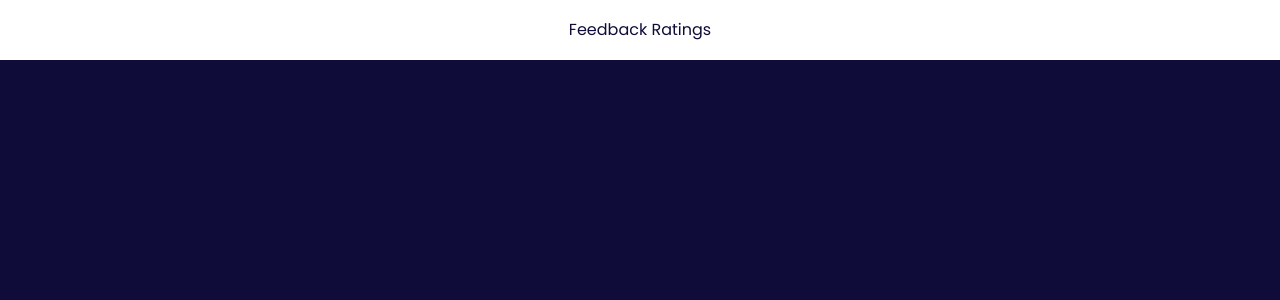
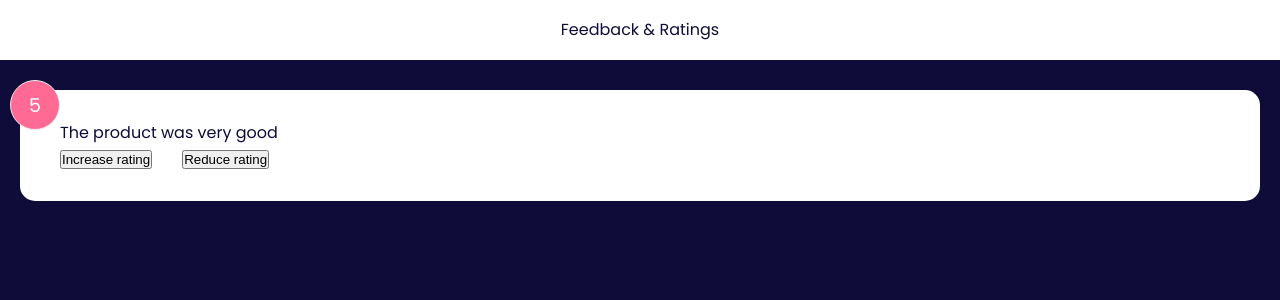
Before and after one commit to Yeboah-Godfred/review, a React (Create React App) app: page / in a window 1280 px wide. Shown: the top 300 px of the page. Built offline with nearby package versions, Linux system fonts and the light colour scheme.

Commit message:
FeedbackItem component with dummy data

```diff
--- a/src/App.js
+++ b/src/App.js
@@ -1,10 +1,15 @@
 import Header from "./components/Header";
+import FeedbackItem from "./components/FeedbackItem";
 
 function App() {
   return (
-    <div className="container">
-      <Header heading="Feedback Ratings"/>
-    </div>
+    <>
+      <Header heading="Feedback & Ratings"/>
+      <div className="container-app">
+        <FeedbackItem />
+      </div>
+    </>
+
   );
 }
 
--- /dev/null
+++ b/src/components/FeedbackItem.jsx
@@ -0,0 +1,31 @@
+import React from 'react'
+import { useState } from 'react'
+
+function FeedbackItem() {
+
+  const [rating, setRating] = useState(5);
+  const [text, setText] = useState("The product was very good");
+
+  const handleAddRating = () => {
+    setRating((rate) => {
+        return rate + 1
+    })
+  }
+
+  const handleSubRating = () => {
+    setRating((rate) => {
+        return rate - 1
+    })
+  }
+
+  return (
+    <div className='card'>
+      <div className="num-display">{rating}</div>
+      <div className="text-display">{text}</div>
+      <button style={{marginRight:"30px"}} onClick={handleAddRating}>Increase rating</button>
+      <button onClick={handleSubRating}>Reduce rating</button>
+    </div>
+  )
+}
+
+export default FeedbackItem
--- a/src/index.css
+++ b/src/index.css
@@ -23,6 +23,12 @@ ul {
   padding: 0;
 }
 
+.container-app{
+  max-width: 100%;
+  margin: auto;
+  padding: 0 20px;
+}
+
 header {
   height: 60px;
   width: 100%;
@@ -34,9 +40,9 @@ header {
 
 .card {
   background-color: #fff;
-  color: #333;
+  color: #0f0c39;
   border-radius: 15px;
-  padding: 40px 50px;
+  padding: 30px 40px;
   margin: 20px 0;
   position: relative;
 }
```
